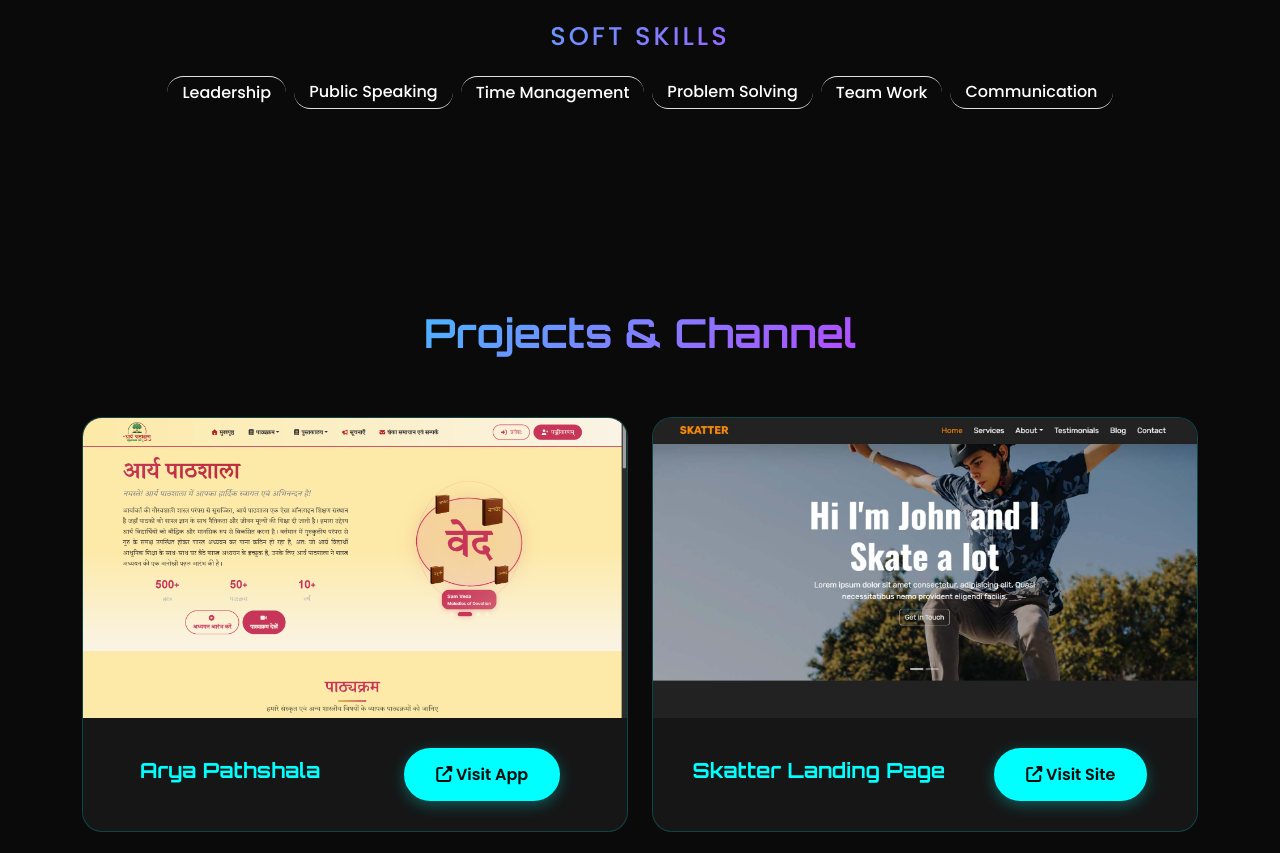
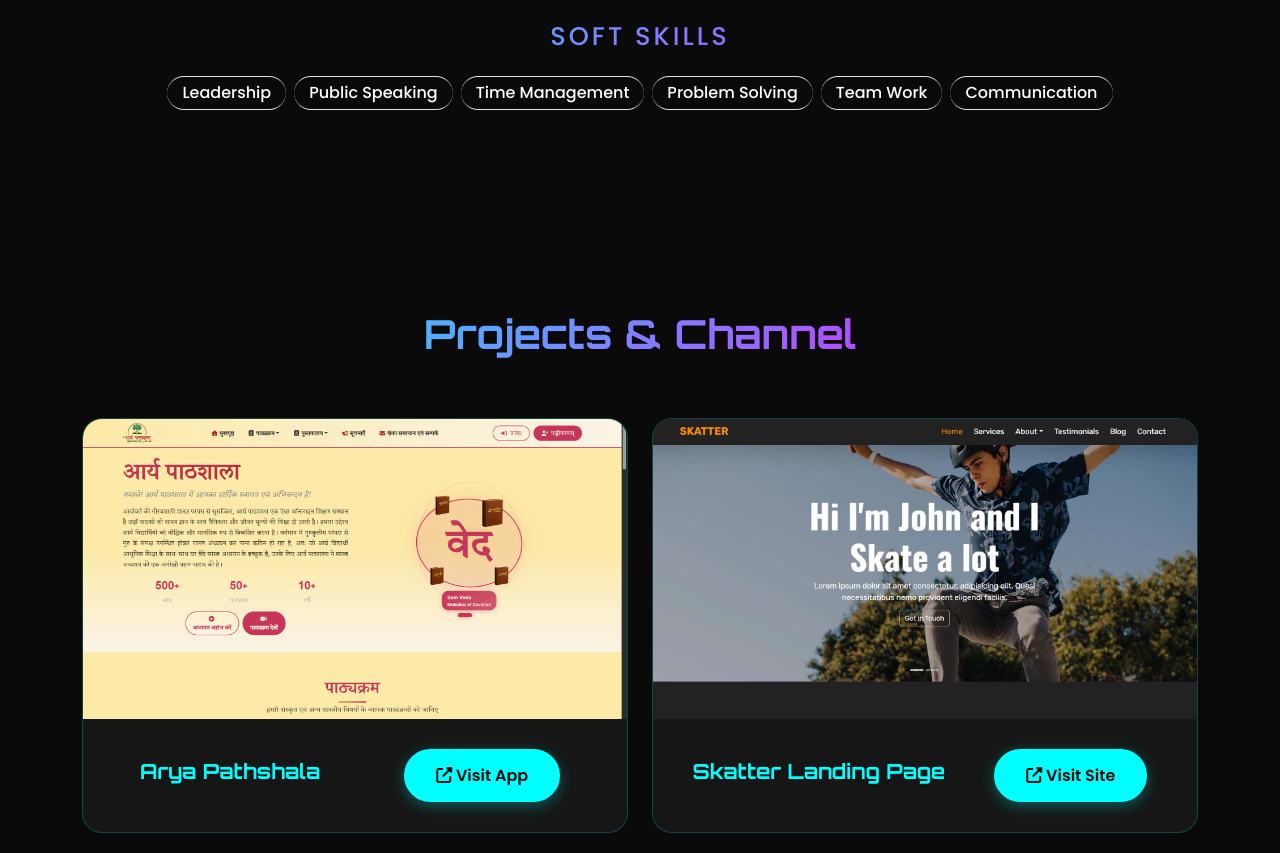
Before and after one commit to officialsurajarya/officialsurajarya.github.io, a plain HTML site: page index.html in a window 1280 px wide. Shown: the part 2933-3786 px from the top of the page. Drawn offline with nearby package versions, Linux system fonts and the light colour scheme.

Commit message:
Update Skills

```diff
--- a/index.html
+++ b/index.html
@@ -426,12 +426,12 @@
         <h4 class="skills-heading my-4" data-aos="fade-up">SOFT SKILLS</h4>
 
         <div class="soft-skills d-flex flex-wrap justify-content-center gap-2">
-          <span class="badge border-top">Leadership</span>
-          <span class="badge border-bottom">Public Speaking</span>
-          <span class="badge border-top">Time Management</span>
-          <span class="badge border-bottom">Problem Solving</span>
-          <span class="badge border-top">Team Work</span>
-          <span class="badge border-bottom">Communication</span>
+          <span class="badge border-top border-bottom">Leadership</span>
+          <span class="badge border-top border-bottom">Public Speaking</span>
+          <span class="badge border-top border-bottom">Time Management</span>
+          <span class="badge border-top border-bottom">Problem Solving</span>
+          <span class="badge border-top border-bottom">Team Work</span>
+          <span class="badge border-top border-bottom">Communication</span>
         </div>
       </div>
     </section>
```
